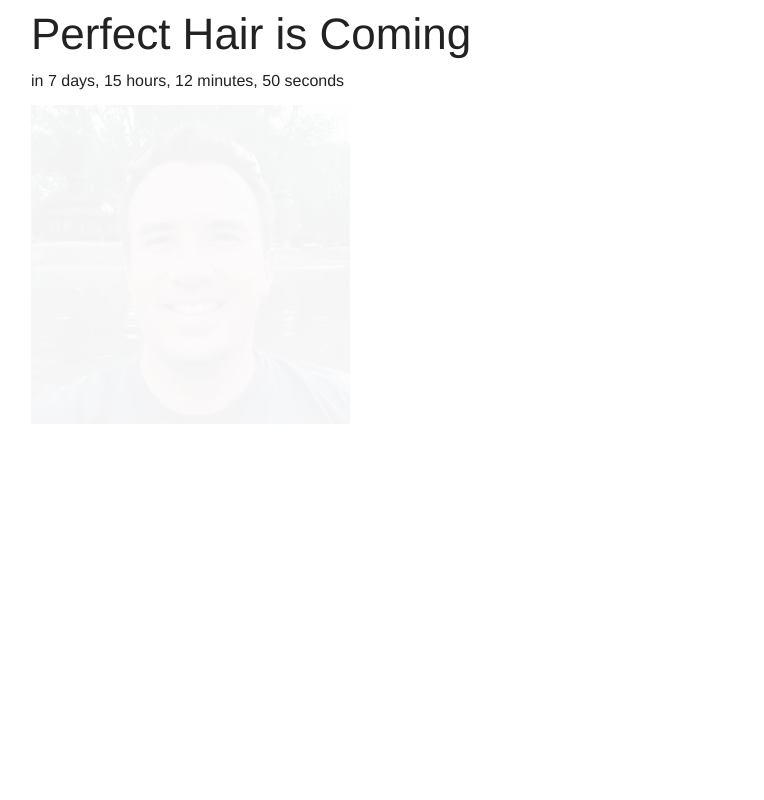
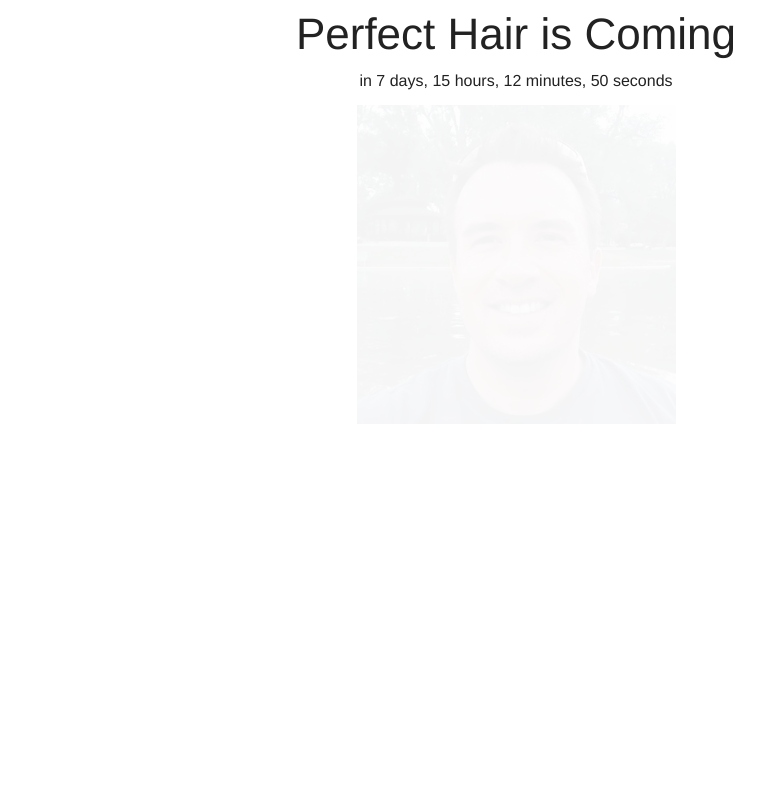
Before and after one commit to williamsodell/GTFO-CTFI, a PHP site: page / in a window 1280 px wide. Shown: the whole page, without its empty margins (124-888 px from the left). Run offline with PHP 8.4, Linux system fonts and the light colour scheme.

Commit message:
Center content

```diff
--- a/index.php
+++ b/index.php
@@ -9,6 +9,7 @@
 		<style>
 			#perfecthair { opacity: 0; filter: alpha(0); }
 			#iscoming { display: none; margin-bottom: 1em; }
+			body { text-align: center; }
 		</style>
 	</head>
 	<body>
```
